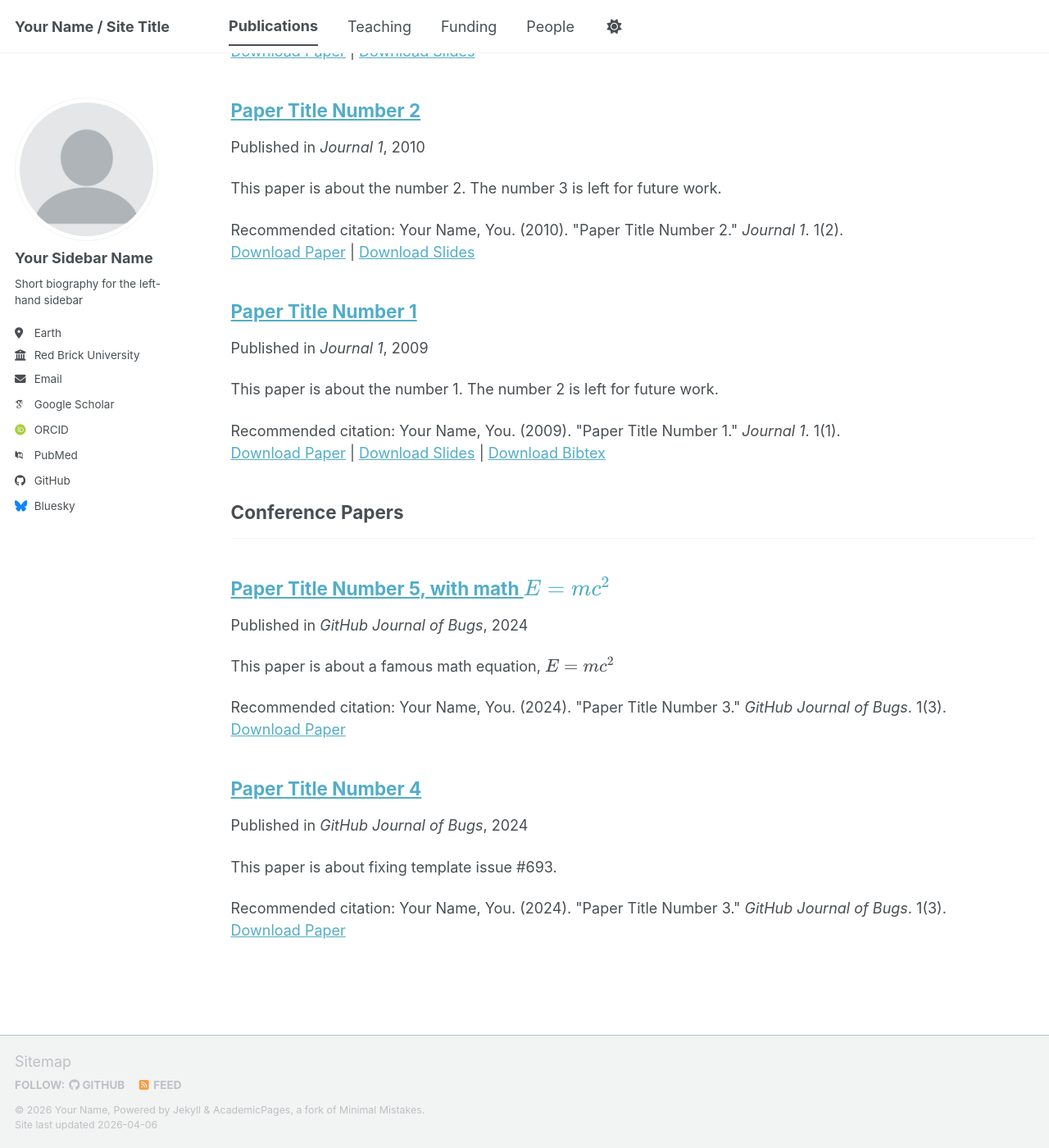
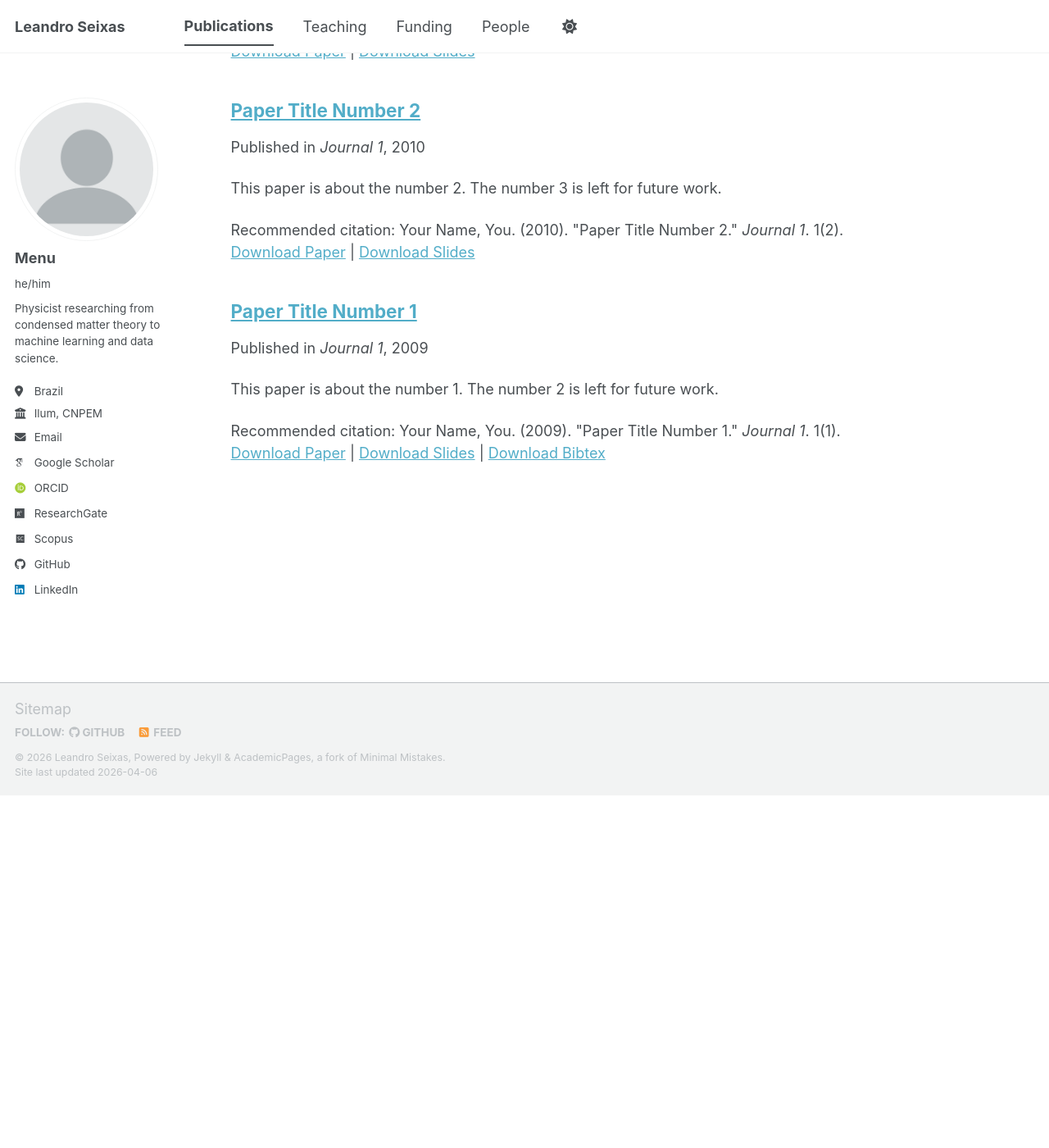
Before and after one commit to leseixas/leseixas.github.io, a Jekyll site: the page built from _pages/publications.html, in a window 1280 px wide and 1400 px high, scrolled down 430 px. Shown: the whole window at 82% size. Built offline with Jekyll 4.4.1, drawn with Linux system fonts in a browser that asks for light colours; some web fonts are replaced; a script bundle is joined from its source files by our own code; library files that are not in the unit come from our copies.

Commit message:
Setting config.yml

```diff
--- a/_config.yml
+++ b/_config.yml
@@ -9,14 +9,13 @@
 # Basic Site Settings
 locale                   : "en-US"
 site_theme               : "default" # The available themes options are "default", "air", "sunrise", "mint", "dirt" and "contrast"
-title                    : "Your Name / Site Title"
+title                    : "Leandro Seixas"
 title_separator          : "-"
-name                     : &name "Your Name"
-description              : &description "Your Name's academic portfolio"   # Update this with a general description of your site, this is the default if not overridden by a page
-url                      : https://academicpages.github.io # The base hostname & protocol for your site e.g. "https://[your GitHub username].github.io",
-                                                           # or if you already have some other page hosted on Github then use "https://[your GitHub username].github.io/[Your Repo Name]"
+name                     : &name "Leandro Seixas"
+description              : &description "Leandro Seixas' academic portfolio"
+url                      : https://leseixas.github.io
 baseurl                  : "" # the subpath of your site, e.g. "/blog"
-repository               : "academicpages/academicpages.github.io"
+repository               : "leseixas/leseixas.github.io"
 
 # Site Author - The following control what appear as part of the author content on the side bar.
 #               If a field is blank the icon and link will not appear, otherwise it will be shown.
@@ -24,72 +23,36 @@ repository               : "academicpages/academicpages.github.io"
 author:
   # Biographic information
   avatar           : "profile.png"
-  name             : "Your Sidebar Name"
-  pronouns         : # example: "she/her"
-  bio              : "Short biography for the left-hand sidebar"
-  location         : "Earth"
-  employer         : "Red Brick University"
+  name             : "Menu"
+  pronouns         : "he/him"
+  bio              : "Physicist researching from condensed matter theory to machine learning and data science."
+  location         : "Brazil"
+  employer         : "Ilum, CNPEM"
   uri              : # URL
-  email            : "none@example.org"
+  email            : "leandro.rocha@ilum.cnpem.br"
 
   # Academic websites
-  academia         : # URL
-  arxiv            : # URL - Update with the correct link to your profile
-  googlescholar    : "https://scholar.google.com/citations?user=PS_CX0AAAAAJ"
-  inspire-hep      : # URL
-  impactstory      : # URL
-  orcid            : "https://orcid.org/yourorcidurl"
-  semantic         : # URL
-  ssrn             : # URL
-  pubmed           : "https://www.ncbi.nlm.nih.gov/pubmed/?term=john+snow"
-  researchgate     : # URL
-  scopus           : # URL
-  zotero           : # URL
+  googlescholar    : "https://scholar.google.com/citations?user=1p_9ZzEAAAAJ"
+  orcid            : "https://orcid.org/0000-0001-7420-0708"
+  researchgate     : "https://www.researchgate.net/profile/Leandro-Seixas-2"
+  scopus           : "https://www.scopus.com/authid/detail.uri?authorId=35082635200"
 
 
   # Repositories and software development
-  bitbucket        : # Username - Update with your username on the site
-  codepen          : # Username
-  dribbble         : # Username
-  github           : "academicpages"
+  github           : "leseixas"
   kaggle           : # Username
-  stackoverflow    : # User number or user number and name (i.e., use "1" or "1/jeff-atwood")
 
   # Social media
-  artstation       : # Username
-  bluesky          : "bsky.app" # Replace this with you Bluesky username
-  facebook         : # Username
-  flickr           : # Username
-  foursquare       : # Username
-  goodreads        : # Username
-  google_plus      : # Username
-  keybase          : # Username
-  instagram        : # Username
-  lastfm           : # Username
-  linkedin         : # Username
-  mastodon         : # URL
-  medium           : # URL
-  pinterest        : # Username
-  soundcloud       : # Username
-  steam            : # Username
-  telegram         : # URL
-  tumblr           : # Username
-  twitter          : # Username for X / Twitter
-  vine             : # Username
-  weibo            : # Username
-  wikipedia        : # Username
-  xing             : # Username
-  youtube          : # Username
-  zhihu            : # Username
+  linkedin         : "https://www.linkedin.com/in/leandro-seixas-rocha/"
+
 
 # Publication Category - The following the list of publication categories and their headings
 publication_category:
-  books:
-    title: 'Books'
   manuscripts:
     title: 'Journal Articles'
-  conferences:
-    title: 'Conference Papers'
+  popular_science:
+    title: 'Popular Science'
+
 
 # Site Settings
 teaser                   :  # filename of teaser fallback teaser image placed in /images/ for social media previews
```
